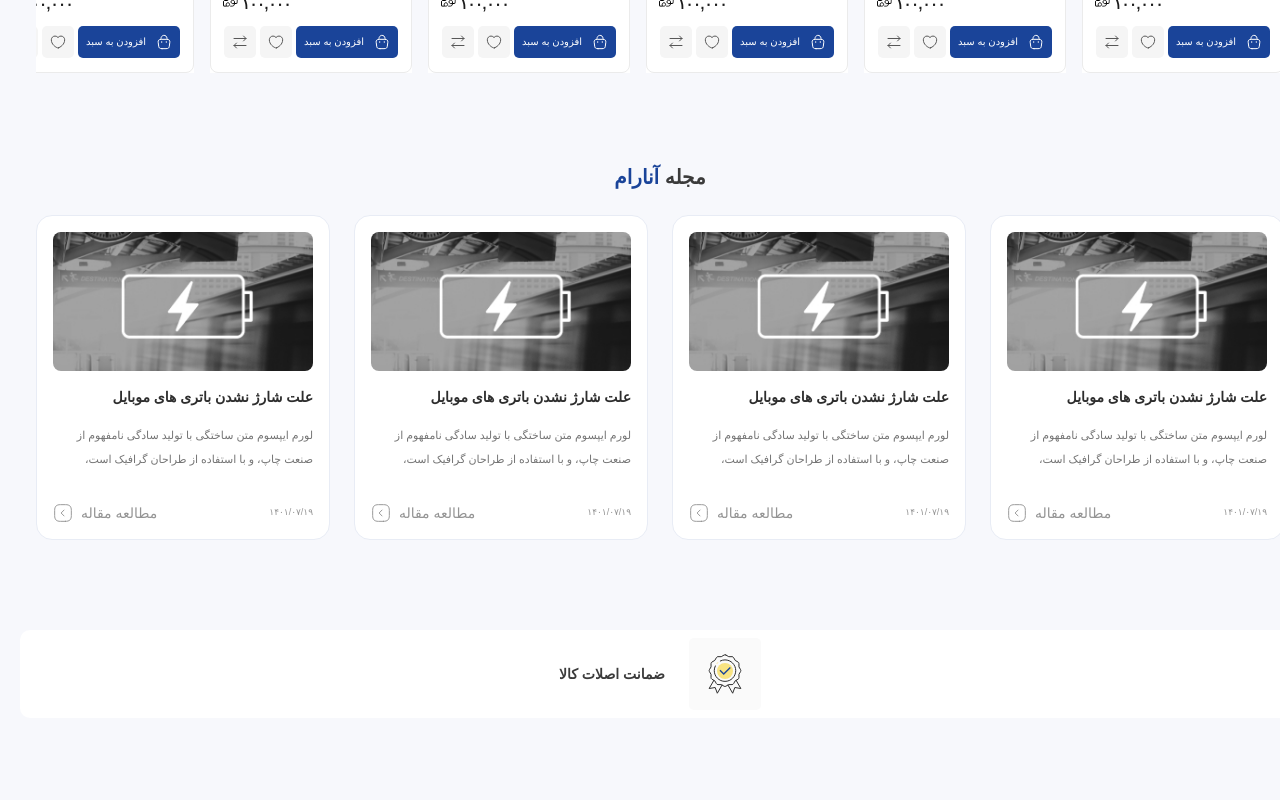
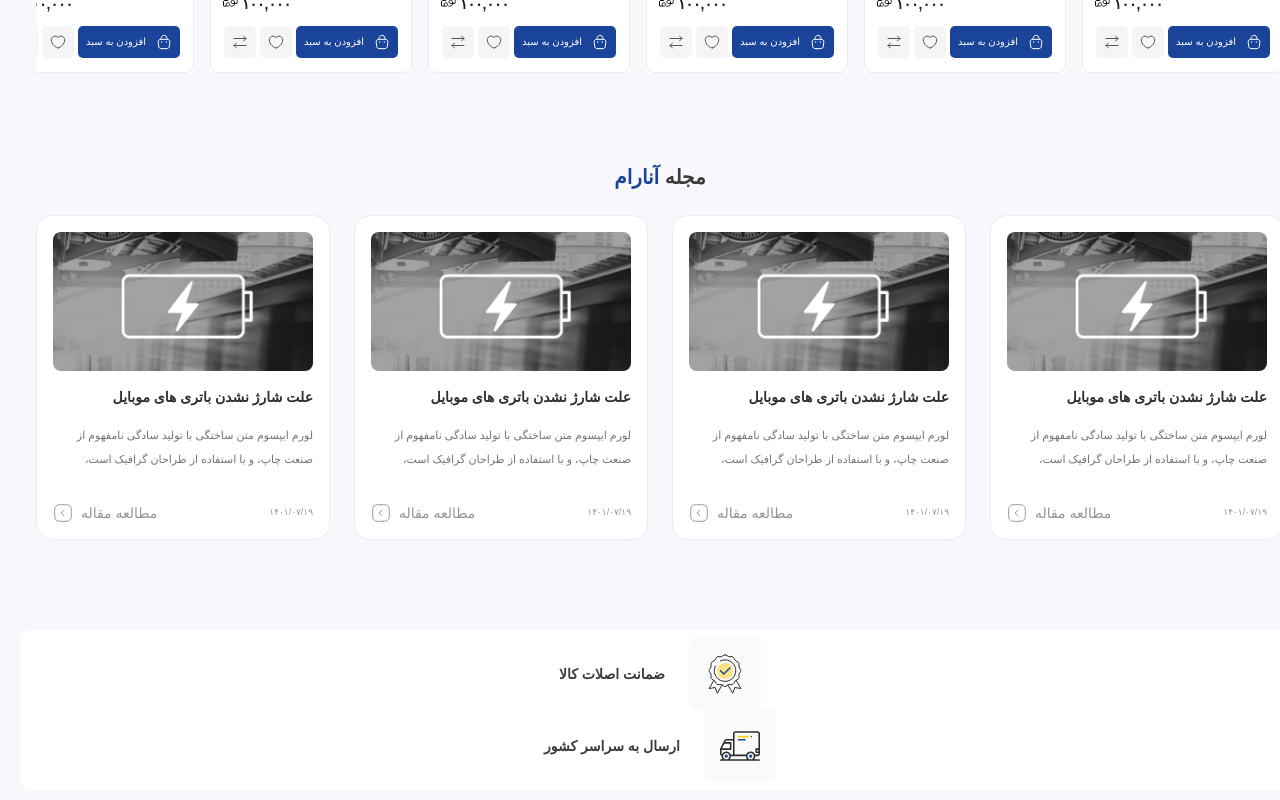
Before and after one commit to mahyarErshad/anaram-react, a React (Create React App) app: page / in a window 1280 px wide. Shown: the part 4060-4860 px from the top of the page. Before the commit the page ends 4810 px from the top, so only its background shows below. Built offline with nearby package versions, Linux system fonts and the light colour scheme; a web font is replaced by a local one.

Commit message:
Second Card added

```diff
--- a/src/Pages/MainPage/MainPageFeatures/MainPageFeatures.jsx
+++ b/src/Pages/MainPage/MainPageFeatures/MainPageFeatures.jsx
@@ -9,6 +9,7 @@ function MainPageFeatures() {
   return (
     <section className="container bg-white rounded-[0.625rem] py-2 px-3 flex-center gap-0 mt-[5.625rem]">
       <MainPageFeatureCards icon={<MedalIcon />} text="ضمانت اصلات کالا" />
+      <MainPageFeatureCards icon={<TruckIcon />} text="ارسال به سراسر کشور" />
     </section>
   );
 }
```
